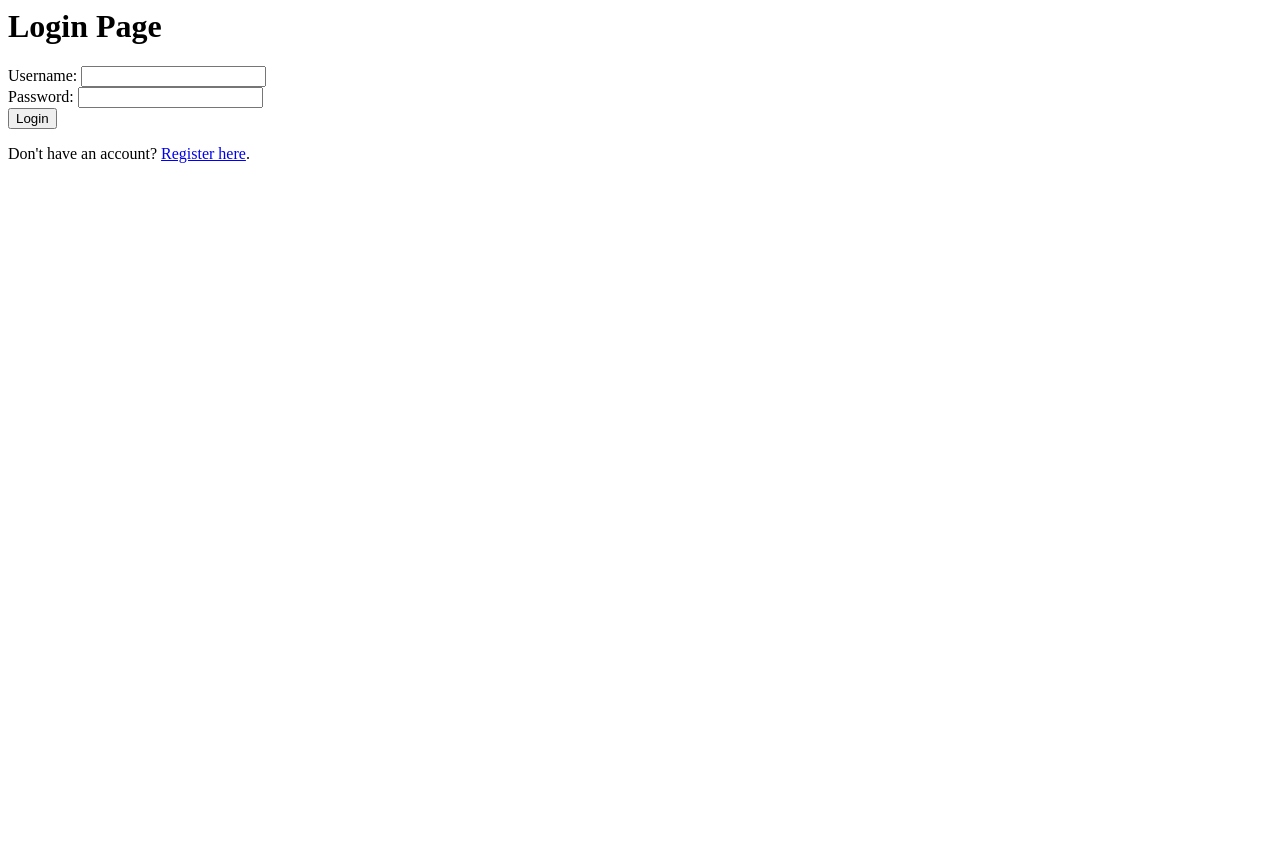
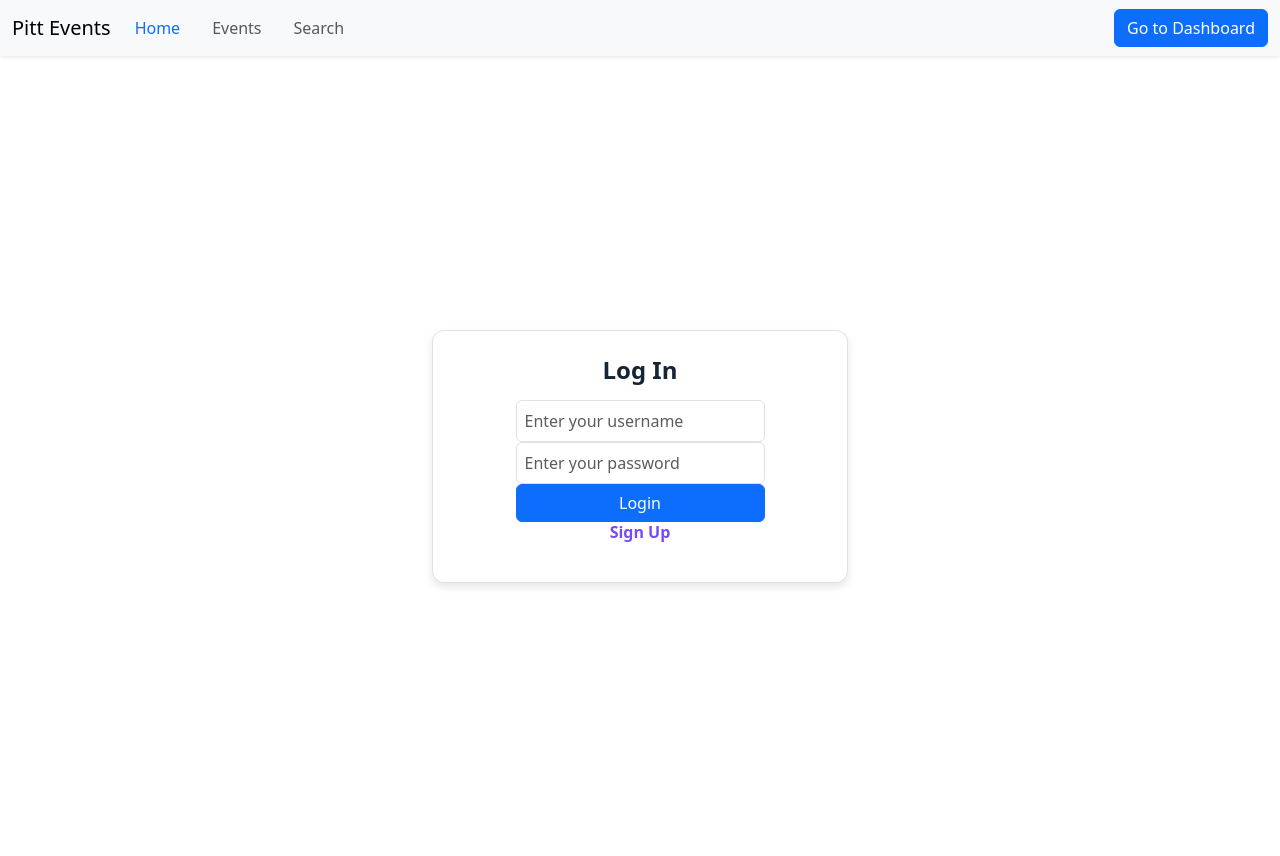
Before and after one commit to pauljk-hb/Event-System_2251-INFSCI, a Django app: page /accounts/login/ in a window 1280 px wide. Before the commit the page ends 163 px from the top, so only its background shows below. Run offline with Django 5.2, Linux system fonts and the light colour scheme.

Commit message:
bootstrap added to login and register page

```diff
--- a/EventManager/EventManager/settings.py
+++ b/EventManager/EventManager/settings.py
@@ -126,3 +126,6 @@ STATIC_URL = "static/"
 DEFAULT_AUTO_FIELD = "django.db.models.BigAutoField"
 
 AUTH_USER_MODEL = "accounts.CustomUser"
+
+STATIC_URL = '/static/'
+STATICFILES_DIRS = [BASE_DIR / 'static']
--- a/EventManager/accounts/templates/accounts/login.html
+++ b/EventManager/accounts/templates/accounts/login.html
@@ -3,26 +3,75 @@
     <meta charset="UTF-8">
     <meta name="viewport" content="width=device-width, initial-scale=1.0">
     <title>Login</title>
+    {% load static %}
+    <link rel="stylesheet" href="{% static 'css/styles.css' %}">
+    <link
+      href="https://cdn.jsdelivr.net/npm/bootstrap@5.3.3/dist/css/bootstrap.min.css"
+      rel="stylesheet"
+      integrity="sha384-QWTKZyjpPEjISv5WaRU9OFeRpok6YctnYmDr5pNlyT2bRjXh0JMhjY6hW+ALEwIH"
+      crossorigin="anonymous"
+    />
+    <script
+      src="https://cdn.jsdelivr.net/npm/bootstrap@5.3.3/dist/js/bootstrap.bundle.min.js"
+      integrity="sha384-YvpcrYf0tY3lHB60NNkmXc5s9fDVZLESaAA55NDzOxhy9GkcIdslK1eN7N6jIeHz"
+      crossorigin="anonymous"
+    ></script>
+    <link href="https://cdn.jsdelivr.net/npm/bootstrap-icons/font/bootstrap-icons.css" rel="stylesheet" />
 </head>
 <body>
-    <h1>Login Page</h1>
-    {% if messages %}
-        <ul>
-            {% for message in messages %}
-                <li>{{ message }}</li>
-            {% endfor %}
-        </ul>
-    {% endif %}
-    <form method="post">
-        {% csrf_token %}
-        <label for="username">Username:</label>
-        <input type="text" name="username" id="username" required>
-        <br>
-        <label for="password">Password:</label>
-        <input type="password" name="password" id="password" required>
-        <br>
-        <button type="submit">Login</button>
-    </form>
-    <p>Don't have an account? <a href="{% url 'register' %}">Register here</a>.</p>
+    <nav class="navbar navbar-expand-lg bg-body-tertiary">
+        <div class="container-fluid">
+          <a class="navbar-brand" href="#">Pitt Events</a>
+          <button
+            class="navbar-toggler"
+            type="button"
+            data-bs-toggle="collapse"
+            data-bs-target="#navbarSupportedContent"
+            aria-controls="navbarSupportedContent"
+            aria-expanded="false"
+            aria-label="Toggle navigation"
+          >
+            <span class="navbar-toggler-icon"></span>
+          </button>
+          <div class="collapse navbar-collapse" id="navbarSupportedContent">
+            <ul class="navbar-nav me-auto mb-2 mb-lg-0">
+              <li class="nav-item">
+                <a class="nav-link active text-primary" aria-current="page" href="/">Home</a>
+              </li>
+              <li class="nav-item">
+                <a class="nav-link" href="/events">Events</a>
+              </li>
+              <li class="nav-item">
+                <a class="nav-link" href="search/">Search</a>
+              </li>
+            </ul>
+            <button class="btn btn-primary" type="submit">Go to Dashboard</button>
+          </div>
+        </div>
+      </nav>
+    <div class="container d-flex justify-content-center align-items-center vh-100">
+        <div class="cardLink">
+            <div class="stack">
+                <h2 class="CardTitle">Log In</h2>
+            </div>
+            <form method="post">
+                {% csrf_token %}
+                <div class="input">
+                    <div class="content">
+                        <input type="text" id="username" name="username" class="form-control" placeholder="Enter your username">
+                    </div>
+                </div>
+                <div class="input">
+                    <div class="content">
+                        <input type="password" id="password" name="password" class="form-control" placeholder="Enter your password">
+                    </div>
+                </div>
+                <button type="submit" class="btn btn-primary Button">Login</button>
+                <div class="Link">
+                    <a href="{% url 'register' %}">Sign Up</a>
+                </div>
+            </form>
+        </div>
+    </div>
 </body>
 </html>
--- /dev/null
+++ b/EventManager/static/css/styles.css
@@ -0,0 +1,152 @@
+body {
+    margin: 0;
+    padding: 0;
+    font-family: 'Inter', sans-serif;
+    background: #FFFFFF;
+}
+
+/* General Navbar */
+.navbar {
+    display: flex;
+    align-items: center;          /* Vertically align items */
+    justify-content: center;      /* Center the navbar content */
+    padding: 8px 16px;
+    width: 100%;
+    height: 56px;
+    background: #F8F9FA;          /* Light gray background */
+    box-shadow: 0px 1px 4px rgba(0, 0, 0, 0.1); /* Optional shadow */
+    position: fixed;              /* Ensure the navbar stays at the top */
+    top: 0;
+    left: 0;
+    z-index: 1000;
+}
+
+/* Navbar Container (For Flexbox Control) */
+.navbar-container {
+    display: flex;
+    align-items: center;          /* Vertically align logo and links */
+    justify-content: flex-start;  /*Align everything to the left */
+    width: 100%;
+    max-width: 1280px;           /* Limit the navbar width for better spacing */
+    margin: 0 0;               /* Center the container horizontally */
+}
+
+/* Logo Section */
+.logo {
+    font-weight: 600;
+    font-size: 20px;
+    line-height: 24px;
+    color: #343A40; /* Dark gray */
+    margin: 0;
+    padding-right: 16px; /* Add space between logo and nav links */
+}
+
+/* Navbar Navigation Links */
+.navbar-nav {
+    display: flex;       /* Align items horizontally */
+    flex-direction: row; /* Horizontal layout */
+    gap: 16px;           /* Space between navigation links */
+}
+
+.NavLink {
+    text-decoration: none;      /* Remove underline */
+    font-weight: 400;
+    font-size: 16px;
+    line-height: 24px;
+    color: #6C757D;             /* Default link color */
+    padding: 8px 12px;          /* Add clickable area */
+    transition: color 0.3s ease; /* Smooth hover transition */
+}
+
+.NavLink:hover {
+    color: #5227CC; /* Change color on hover */
+}
+
+/* Login Card */
+.cardLink {
+    display: flex;                /* Flexbox for alignment */
+    flex-direction: column;       /* Keep content stacked vertically */
+    align-items: center;          /* Center horizontally */
+    justify-content: center;      /* Center vertically */
+    padding: 24px;
+    gap: 16px;                    /* Space between elements */
+    width: 416px;
+    height: auto;                 /* Adjust height dynamically */
+    margin: 0 auto;               /* Center the card horizontally on the page */
+    background: #FFFFFF;
+    border: 1px solid #DEE2E6;    /* Light border */
+    border-radius: 12px;
+    box-shadow: 0 4px 8px rgba(0, 0, 0, 0.1); /* Subtle shadow */
+    text-align: center;           /* Center text inside the card */
+}
+
+/* Stack container for card title */
+.stack {
+    display: flex;
+    flex-direction: column;
+    align-items: flex-start;
+    gap: 16px;
+}
+
+.CardTitle {
+    font-weight: 600;
+    font-size: 24px;
+    line-height: 29px;
+    color: #152536; /* Heading/Title Color */
+    margin: 0;
+}
+
+/* Input fields */
+.input {
+    display: flex;
+    flex-direction: column;
+    align-items: center;
+    gap: 6px;
+    width: 100%;
+}
+
+.content input {
+    /* width: 80%;                  Set input width to 80% of the card width */
+    max-width: 300px;            /*Ensure it doesn't stretch too much */
+    padding: 8px;                /* Add padding inside the input fields */
+    border: 1px solid #DEE2E6;   /* Light border */
+    border-radius: 6px;          /* Rounded corners */
+    font-size: 16px;             /* Consistent font size */
+    text-align: left;            /* Align text inside input fields to the left */
+}
+
+
+/* Buttons */
+.Button {
+    display: flex;
+    align-items: center;
+    justify-content: center;
+    padding: 16px 24px;
+    background: #7749F8; /* Primary/Color */
+    border-radius: 6px;
+    border: none;
+    font-weight: 600;
+    font-size: 16px;
+    line-height: 18px;
+    color: #FFFFFF; /* Default/White */
+    text-align: center;
+    width: 100%;
+    cursor: pointer;
+}
+
+.Button:hover {
+    background: #5227CC; /* Darker primary color */
+}
+
+/* Link */
+.Link a {
+    font-weight: 600;
+    font-size: 16px;
+    line-height: 20px;
+    color: #7749F8; /* Primary/Color */
+    text-decoration: none;
+}
+
+.Link a:hover {
+    color: #5227CC;
+}
```
Also changed, not shown: EventManager/accounts/templates/accounts/register.html (+57 -7 lines).
